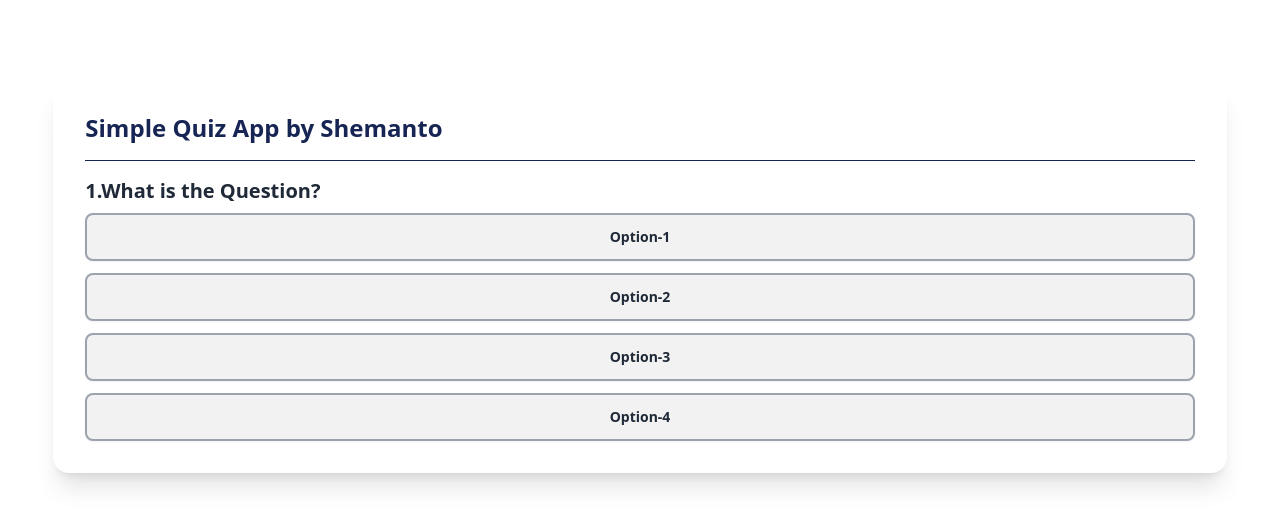
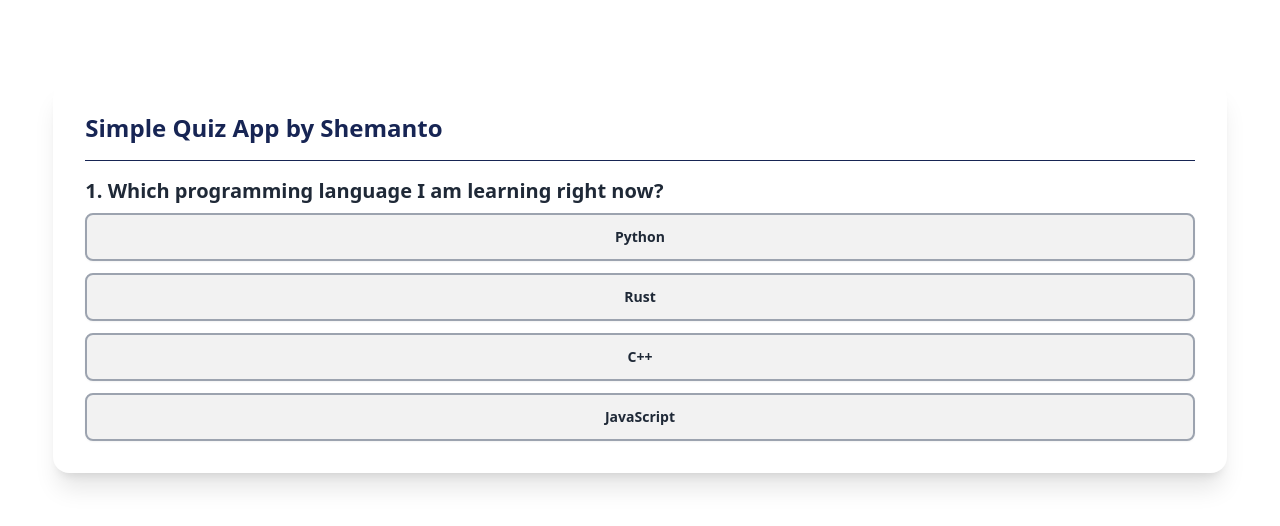
Before and after one commit to shemanto27/JavaScript-30-Beginners-Project, a plain HTML site: page 3. Quiz App/index.html in a window 1280 px wide. Drawn offline with nearby package versions, Linux system fonts and the light colour scheme.

Commit message:
quiz showing

```diff
--- a/3. Quiz App/index.html
+++ b/3. Quiz App/index.html
@@ -18,13 +18,13 @@
 
         <p id="question" class="text-xl font-bold">1.What is the Question?</p>
         <div id="answerBtns" class="space-y-3">
-            <button class="btn border-2 border-gray-400 w-full h-10 px-2">Option-1</button>
+            <!-- <button class="btn border-2 border-gray-400 w-full h-10 px-2">Option-1</button>
             <button class="btn border-2 border-gray-400 w-full h-10 px-2">Option-2</button>
             <button class="btn border-2 border-gray-400 w-full h-10 px-2">Option-3</button>
-            <button class="btn border-2 border-gray-400 w-full h-10 px-2">Option-4</button>
+            <button class="btn border-2 border-gray-400 w-full h-10 px-2">Option-4</button> -->
         </div>
 
-        <button class="nextBtn btn btn-primary w-20 hidden">Next</button>
+        <button id="nextBtn" class="btn btn-primary w-20 hidden">Next</button>
 
 
         </div>
--- a/3. Quiz App/quiz.js
+++ b/3. Quiz App/quiz.js
@@ -2,10 +2,10 @@ const questions = [
     {
         question : "Which programming language I am learning right now?",
         answers : [
-            {text: 'Python', correct: false},
-            {text: 'Rust', correct: false},
-            {text: 'C++', correct: false},
-            {text: 'JavaScript', correct: true},
+            {option: 'Python', correct: false},
+            {option: 'Rust', correct: false},
+            {option: 'C++', correct: false},
+            {option: 'JavaScript', correct: true},
 
         ]
     },
@@ -13,10 +13,10 @@ const questions = [
     {
         question : "Which university Shemanto studies?",
         answers : [
-            {text: 'BUET', correct: false},
-            {text: 'KUET', correct: true},
-            {text: 'RUET', correct: false},
-            {text: 'CUET', correct: false},
+            {option: 'BUET', correct: false},
+            {option: 'KUET', correct: true},
+            {option: 'RUET', correct: false},
+            {option: 'CUET', correct: false},
 
         ]
     },
@@ -24,10 +24,10 @@ const questions = [
     {
         question : "Where is my hometown?",
         answers : [
-            {text: 'Dhaka', correct: false},
-            {text: 'Khulna', correct: false},
-            {text: 'Mymensingh', correct: true},
-            {text: 'Rajshahi', correct: false},
+            {option: 'Dhaka', correct: false},
+            {option: 'Khulna', correct: false},
+            {option: 'Mymensingh', correct: true},
+            {option: 'Rajshahi', correct: false},
 
         ]
     },
@@ -35,10 +35,10 @@ const questions = [
     {
         question : "Which Department I study in?",
         answers : [
-            {text: 'ESE', correct: true},
-            {text: 'ME', correct: false},
-            {text: 'CSE', correct: false},
-            {text: 'EEE', correct: false},
+            {option: 'ESE', correct: true},
+            {option: 'ME', correct: false},
+            {option: 'CSE', correct: false},
+            {option: 'EEE', correct: false},
 
         ]
     },
@@ -46,10 +46,10 @@ const questions = [
     {
         question : "Which hall I live in?",
         answers : [
-            {text: 'LSH', correct: false},
-            {text: 'AEH', correct: false},
-            {text: 'BSMRH', correct: true},
-            {text: 'KJAH', correct: false},
+            {option: 'LSH', correct: false},
+            {option: 'AEH', correct: false},
+            {option: 'BSMRH', correct: true},
+            {option: 'KJAH', correct: false},
 
         ]
     },
@@ -68,3 +68,18 @@ function startQuiz(){
     nextBtnElement.innerHTML = 'Next';
     showQuestion();
 }
+
+function showQuestion(){
+    let currentQuestion = questions[currentQuestionIndex];
+    let questionNo = currentQuestionIndex + 1;
+    questionElement.innerHTML = questionNo + '. ' + currentQuestion.question;
+
+    currentQuestion.answers.forEach(answer =>{
+        const button = document.createElement('button');
+        button.innerHTML = answer.option;
+        button.classList.add('btn','border-2','border-gray-400','w-full','h-10','px-2');
+        answerBtnElement.appendChild(button);
+    });
+}
+
+startQuiz();
```
